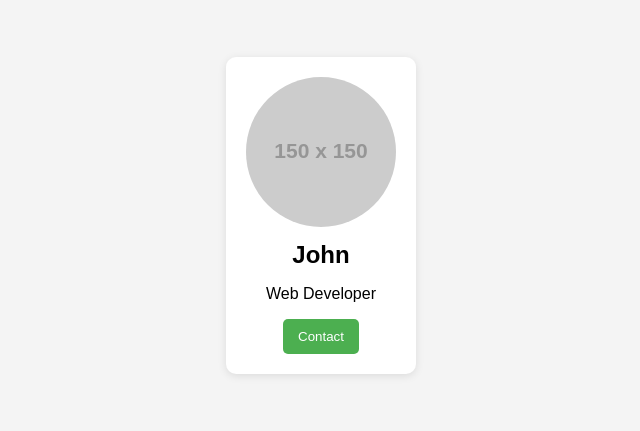
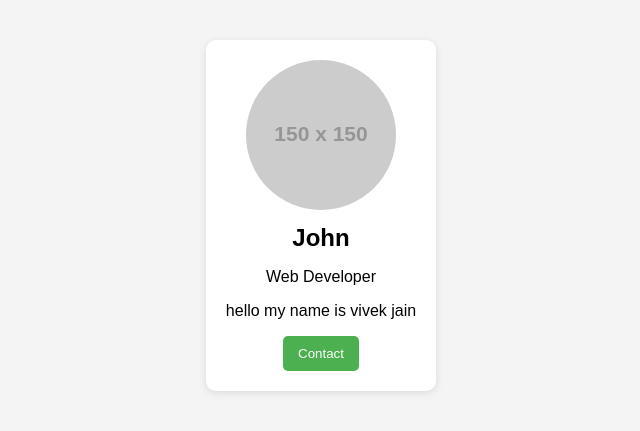
Before and after one commit to vivekjain2811/material, a plain HTML site: page index.html in a window 1280 px wide. Shown: the part 193-624 px from the top of the page, without its empty margins (319-959 px from the left). Drawn offline with Linux system fonts and the light colour scheme; placeholder pictures from the web are drawn by us.

Commit message:
hello my meassge

```diff
--- a/index.html
+++ b/index.html
@@ -10,6 +10,7 @@
     <img src="https://via.placeholder.com/150" alt="Profile Picture">
     <h2>John </h2>
     <p>Web Developer</p>
+    <p>hello my name is vivek jain</p>
     <button>Contact</button>
   </div>
 </body>
```
